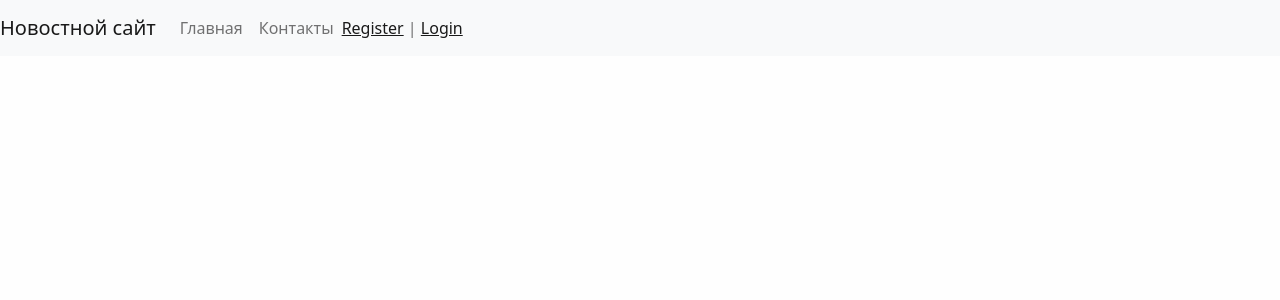
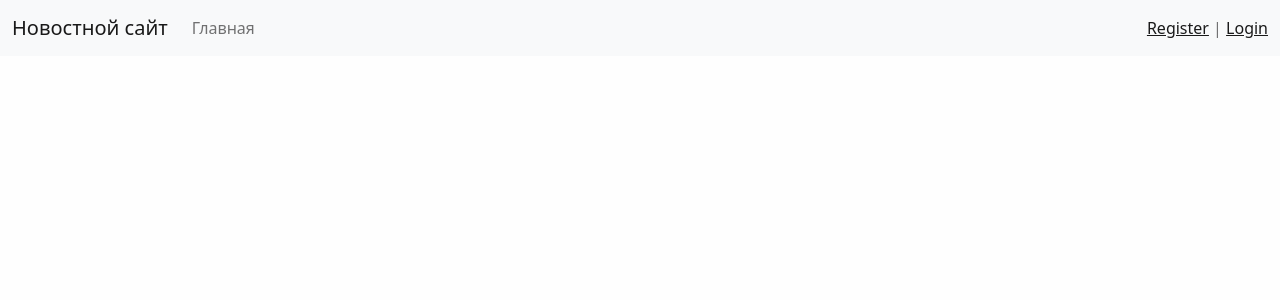
Before and after one commit to valerity88/my-testsite, a Django app: page / in a window 1280 px wide. Shown: the top 300 px of the page. Run offline with Django 3.2, Linux system fonts and the light colour scheme; data that the repository does not hold is empty; some libraries are stand-ins or nearby versions.

Commit message:
Modified

```diff
--- a/templates/inc/_nav.html
+++ b/templates/inc/_nav.html
@@ -1,12 +1,12 @@
 <nav class="navbar navbar-expand-lg navbar-light bg-light">
+<div class="container-fluid">
     <a class="navbar-brand" href="{% url 'home' %}">Новостной сайт</a>
-    <button class="navbar-toggler" type="button" data-toggle="collapse" data-target="#navbarSupportedContent" aria-controls="navbarSupportedContent" aria-expanded="false" aria-label="Toggle navigation">
+    <button class="navbar-toggler" type="button" data-bs-toggle="collapse" data-bs-target="#navbarText" aria-controls="navbarTextt" aria-expanded="false" aria-label="Toggle navigation">
         <span class="navbar-toggler-icon"></span>
     </button>
-    <div class="collapse navbar-collapse" id="navbarSupportedContent">
-        <ul class="navbar-nav mr-auto">
+    <div class="collapse navbar-collapse" id="navbarText">
+        <ul class="navbar-nav me-auto mb-2 mb-lg-0">
             <li class="nav-item"><a class="nav-link" href="{% url 'home' %}">Главная</a></li>
-            <li class="nav-item"><a class="nav-link" href="{% url 'home' %}">Контакты</a></li>
             {% if request.user.is_authenticated %}
             <li class="nav-item"><a class="nav-link" href="{% url 'add_news' %}">Добавить новость</a></li>
             {% endif %}
@@ -21,4 +21,5 @@
         </span>
 
     </div>
+</div>
 </nav>
```
